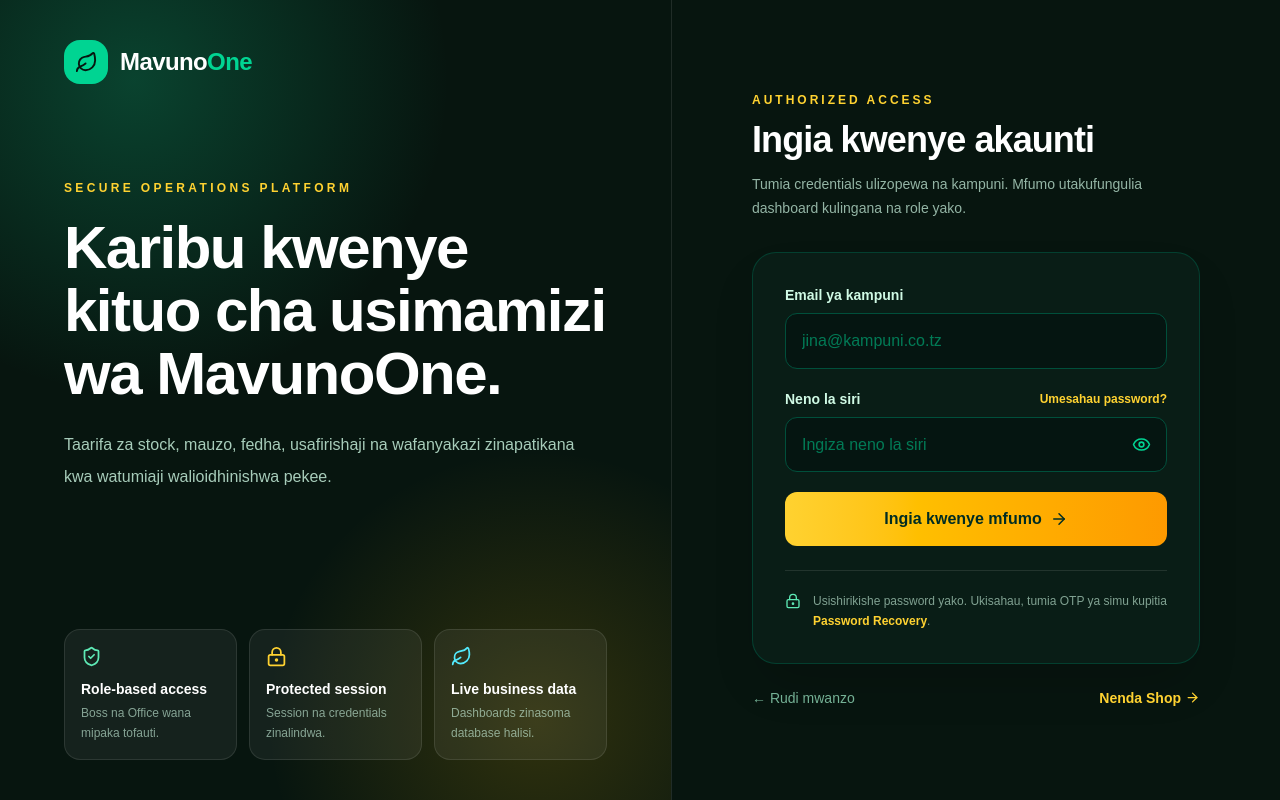
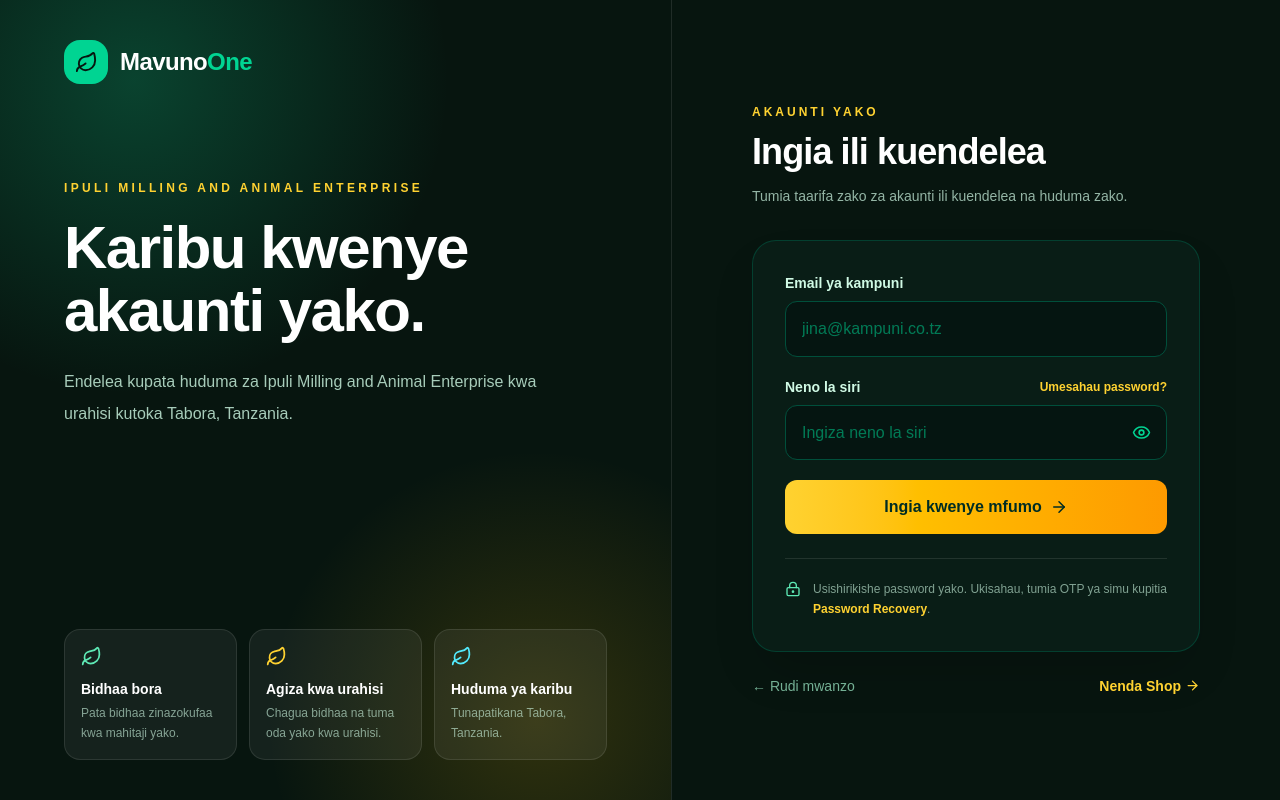
Before and after one commit to charming-12/MavunoOne, a Next.js app: page /login in a window 1280 px wide. Built offline with nearby package versions, Linux system fonts and the light colour scheme; no server answers; the database is empty.

Commit message:
fix: keep public login copy customer-focused

```diff
--- a/app/login/page.tsx
+++ b/app/login/page.tsx
@@ -1,7 +1,7 @@
 "use client";
 
 import { useEffect, useState } from "react";
-import { AlertCircle, ArrowRight, Eye, EyeOff, Leaf, LockKeyhole, ShieldCheck } from "lucide-react";
+import { AlertCircle, ArrowRight, Eye, EyeOff, Leaf, LockKeyhole } from "lucide-react";
 import Link from "next/link";
 import { useRouter } from "next/navigation";
 import { writeStoredUser } from "@/lib/auth";
@@ -76,15 +76,15 @@ export default function LoginPage() {
               <span className="text-2xl font-black tracking-tight">Mavuno<span className="text-emerald-400">One</span></span>
             </Link>
             <div className="mt-24 max-w-xl">
-              <p className="text-xs font-black uppercase tracking-[0.28em] text-amber-300">Secure operations platform</p>
-              <h1 className="mt-5 text-5xl font-black leading-[1.05] tracking-tight xl:text-6xl">Karibu kwenye kituo cha usimamizi wa MavunoOne.</h1>
-              <p className="mt-6 max-w-lg text-base leading-8 text-emerald-100/80">Taarifa za stock, mauzo, fedha, usafirishaji na wafanyakazi zinapatikana kwa watumiaji walioidhinishwa pekee.</p>
+              <p className="text-xs font-black uppercase tracking-[0.28em] text-amber-300">Ipuli Milling and Animal Enterprise</p>
+              <h1 className="mt-5 text-5xl font-black leading-[1.05] tracking-tight xl:text-6xl">Karibu kwenye akaunti yako.</h1>
+              <p className="mt-6 max-w-lg text-base leading-8 text-emerald-100/80">Endelea kupata huduma za Ipuli Milling and Animal Enterprise kwa urahisi kutoka Tabora, Tanzania.</p>
             </div>
           </div>
           <div className="relative grid max-w-xl gap-3 sm:grid-cols-3">
-            <div className="rounded-2xl border border-white/10 bg-white/[0.06] p-4"><ShieldCheck className="mb-3 text-emerald-300" size={21} /><p className="text-sm font-bold">Role-based access</p><p className="mt-1 text-xs leading-5 text-emerald-100/60">Boss na Office wana mipaka tofauti.</p></div>
-            <div className="rounded-2xl border border-white/10 bg-white/[0.06] p-4"><LockKeyhole className="mb-3 text-amber-300" size={21} /><p className="text-sm font-bold">Protected session</p><p className="mt-1 text-xs leading-5 text-emerald-100/60">Session na credentials zinalindwa.</p></div>
-            <div className="rounded-2xl border border-white/10 bg-white/[0.06] p-4"><Leaf className="mb-3 text-cyan-300" size={21} /><p className="text-sm font-bold">Live business data</p><p className="mt-1 text-xs leading-5 text-emerald-100/60">Dashboards zinasoma database halisi.</p></div>
+            <div className="rounded-2xl border border-white/10 bg-white/[0.06] p-4"><Leaf className="mb-3 text-emerald-300" size={21} /><p className="text-sm font-bold">Bidhaa bora</p><p className="mt-1 text-xs leading-5 text-emerald-100/60">Pata bidhaa zinazokufaa kwa mahitaji yako.</p></div>
+            <div className="rounded-2xl border border-white/10 bg-white/[0.06] p-4"><Leaf className="mb-3 text-amber-300" size={21} /><p className="text-sm font-bold">Agiza kwa urahisi</p><p className="mt-1 text-xs leading-5 text-emerald-100/60">Chagua bidhaa na tuma oda yako kwa urahisi.</p></div>
+            <div className="rounded-2xl border border-white/10 bg-white/[0.06] p-4"><Leaf className="mb-3 text-cyan-300" size={21} /><p className="text-sm font-bold">Huduma ya karibu</p><p className="mt-1 text-xs leading-5 text-emerald-100/60">Tunapatikana Tabora, Tanzania.</p></div>
           </div>
         </section>
 
@@ -95,9 +95,9 @@ export default function LoginPage() {
               <span className="text-xl font-black">Mavuno<span className="text-emerald-400">One</span></span>
             </div>
             <div className="mb-8">
-              <p className="text-xs font-black uppercase tracking-[0.25em] text-amber-300">Authorized access</p>
-              <h2 className="mt-3 text-3xl font-black tracking-tight sm:text-4xl">Ingia kwenye akaunti</h2>
-              <p className="mt-3 text-sm leading-6 text-emerald-100/70">Tumia credentials ulizopewa na kampuni. Mfumo utakufungulia dashboard kulingana na role yako.</p>
+              <p className="text-xs font-black uppercase tracking-[0.25em] text-amber-300">Akaunti yako</p>
+              <h2 className="mt-3 text-3xl font-black tracking-tight sm:text-4xl">Ingia ili kuendelea</h2>
+              <p className="mt-3 text-sm leading-6 text-emerald-100/70">Tumia taarifa zako za akaunti ili kuendelea na huduma zako.</p>
             </div>
 
             <div className="rounded-3xl border border-emerald-900/70 bg-[#0a1e18]/90 p-6 shadow-2xl shadow-black/20 sm:p-8">
```
